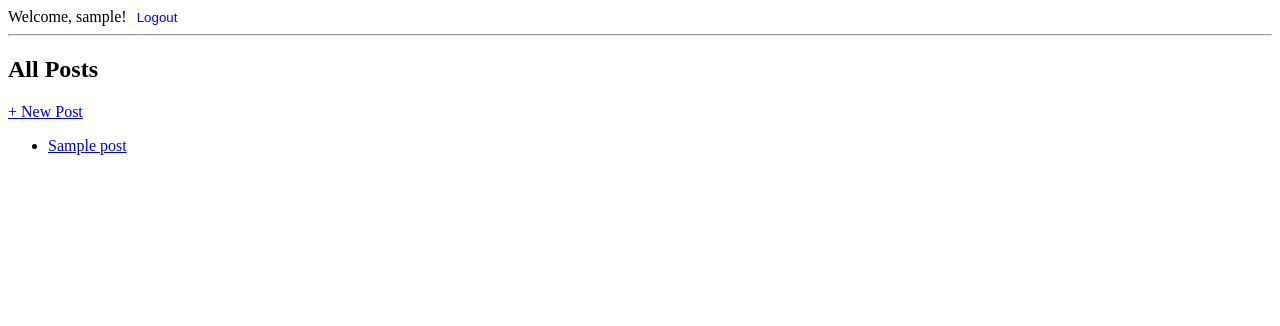
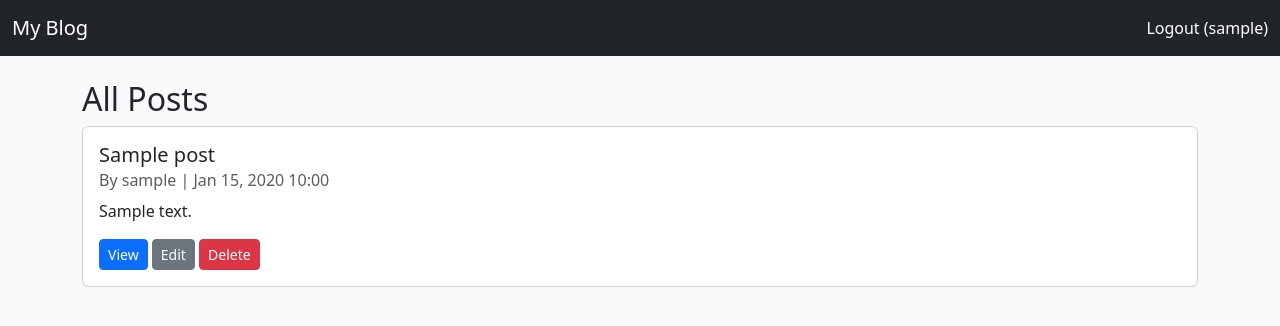
Before and after one commit to DivyaBGowda484/Blog-Django-App, a Django app: page / in a window 1280 px wide. Shown: the top 326 px of the page. Run offline with Django 5.2, Linux system fonts and the light colour scheme; a user stored in the database is signed in; tables that the repository leaves empty hold one stand-in row (values such as "Sample post").

Commit message:
Django Blog App with MySQL and Bootstrap

```diff
--- a/blog/templates/blog/base.html
+++ b/blog/templates/blog/base.html
@@ -1,21 +1,39 @@
+<!-- templates/blog/base.html -->
+{% load static %}
 <!DOCTYPE html>
-<html>
+<html lang="en">
 <head>
-    <title>{% block title %}Blog{% endblock %}</title>
+  <meta charset="UTF-8">
+  <title>{% block title %}My Blog{% endblock %}</title>
+  <link href="https://cdn.jsdelivr.net/npm/bootstrap@5.3.2/dist/css/bootstrap.min.css" rel="stylesheet">
+  <link href="{% static 'css/style.css' %}" rel="stylesheet">
 </head>
 <body>
-    <nav>
+<nav class="navbar navbar-expand-lg navbar-dark bg-dark mb-4">
+  <div class="container-fluid">
+    <a class="navbar-brand" href="{% url 'post-list' %}">My Blog</a>
+    <div class="collapse navbar-collapse">
+      <ul class="navbar-nav ms-auto">
         {% if user.is_authenticated %}
-            <span>Welcome, {{ user.username }}!</span>
-            <form method="post" action="{% url 'logout' %}" style="display:inline;">
-            {% csrf_token %}
-            <button type="submit" style="background:none; border:none; color:blue; cursor:pointer;">Logout</button>
+          <li class="nav-item">
+            <form method="post" action="{% url 'logout' %}">
+              {% csrf_token %}
+              <button class="btn btn-link nav-link" style="padding: 0; color: #fff;">Logout ({{ user.username }})</button>
             </form>
+          </li>
         {% else %}
-            <a href="{% url 'login' %}">Login</a>
+          <li class="nav-item"><a class="nav-link" href="{% url 'login' %}">Login</a></li>
+          <li class="nav-item"><a class="nav-link" href="{% url 'signup' %}">Sign Up</a></li>
         {% endif %}
-    </nav>
-    <hr>
-    {% block content %}{% endblock %}
+      </ul>
+    </div>
+  </div>
+</nav>
+
+<main class="container">
+  {% block content %}{% endblock %}
+</main>
+
+<script src="https://cdn.jsdelivr.net/npm/bootstrap@5.3.2/dist/js/bootstrap.bundle.min.js"></script>
 </body>
 </html>
--- a/blog/templates/blog/post_list.html
+++ b/blog/templates/blog/post_list.html
@@ -1,28 +1,20 @@
 {% extends 'blog/base.html' %}
-
-{% block title %}All Posts{% endblock %}
-
 {% block content %}
-    <h2>All Posts</h2>
-    <a href="{% url 'post-create' %}">+ New Post</a>
-    <ul>
-        {% for post in object_list %}
-            <li>
-                <a href="{% url 'post-detail' post.pk %}">{{ post.title }}</a>
-            </li>
-            <div class="pagination">
-                {% if is_paginated %}
-                    {% if page_obj.has_previous %}
-                    <a href="?page=1">First</a>
-                    <a href="?page={{ page_obj.previous_page_number }}">Previous</a>
-                    {% endif %}
-                    Page {{ page_obj.number }} of {{ page_obj.paginator.num_pages }}
-                    {% if page_obj.has_next %}
-                    <a href="?page={{ page_obj.next_page_number }}">Next</a>
-                    <a href="?page={{ page_obj.paginator.num_pages }}">Last</a>
-                    {% endif %}
-                {% endif %}
-                </div>
-        {% endfor %}
-    </ul>
+<h2>All Posts</h2>
+{% for post in object_list %}
+  <div class="card mb-3">
+    <div class="card-body">
+      <h5 class="card-title">{{ post.title }}</h5>
+      <h6 class="card-subtitle text-muted">By {{ post.author }} | {{ post.created_at|date:"M d, Y H:i" }}</h6>
+      <p class="card-text mt-2">{{ post.content|truncatechars:150 }}</p>
+      <a class="btn btn-primary btn-sm" href="{% url 'post-detail' post.pk %}">View</a>
+      {% if user.is_authenticated and user == post.author %}
+        <a class="btn btn-secondary btn-sm" href="{% url 'post-update' post.pk %}">Edit</a>
+        <a class="btn btn-danger btn-sm" href="{% url 'post-delete' post.pk %}">Delete</a>
+      {% endif %}
+    </div>
+  </div>
+{% empty %}
+  <p>No posts yet. {% if user.is_authenticated %}<a href="{% url 'post-create' %}">Create one!</a>{% endif %}</p>
+{% endfor %}
 {% endblock %}
--- /dev/null
+++ b/static/css/style.css
@@ -0,0 +1,11 @@
+/* static/css/style.css */
+body {
+    background-color: #f8f9fa;
+  }
+  .card {
+    margin-bottom: 1rem;
+  }
+  .navbar .btn-link {
+    color: #fff;
+    text-decoration: none;
+  }
```
Also changed, not shown: blog/templates/blog/post_confirm_delete.html (+9 -7 lines), blog/templates/blog/post_detail.html (+12 -8 lines), blog/templates/blog/post_form.html (+9 -7 lines), blog_project/settings.py (+6 -1 lines), blog/static/blog/style.css (deleted).
